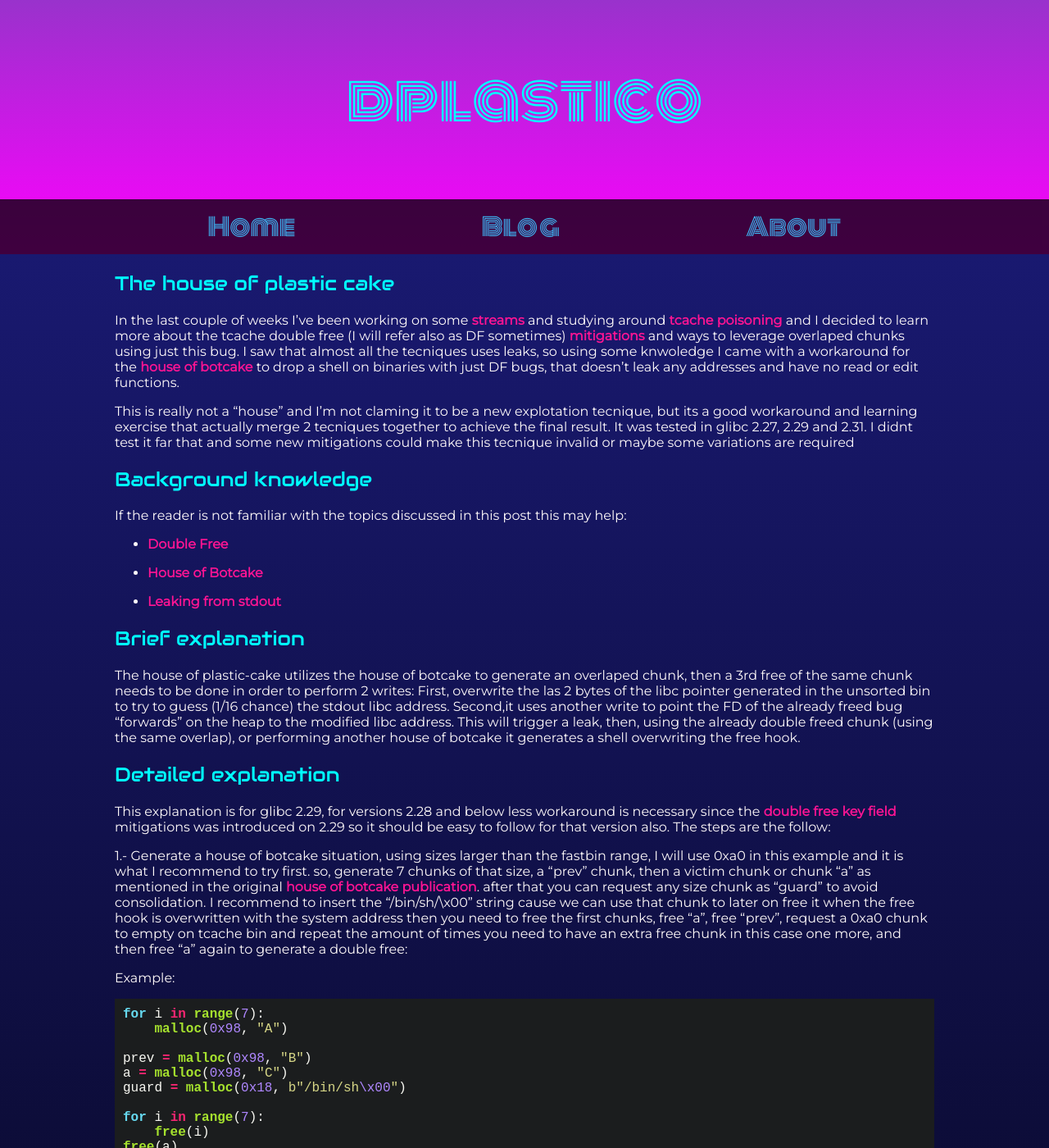
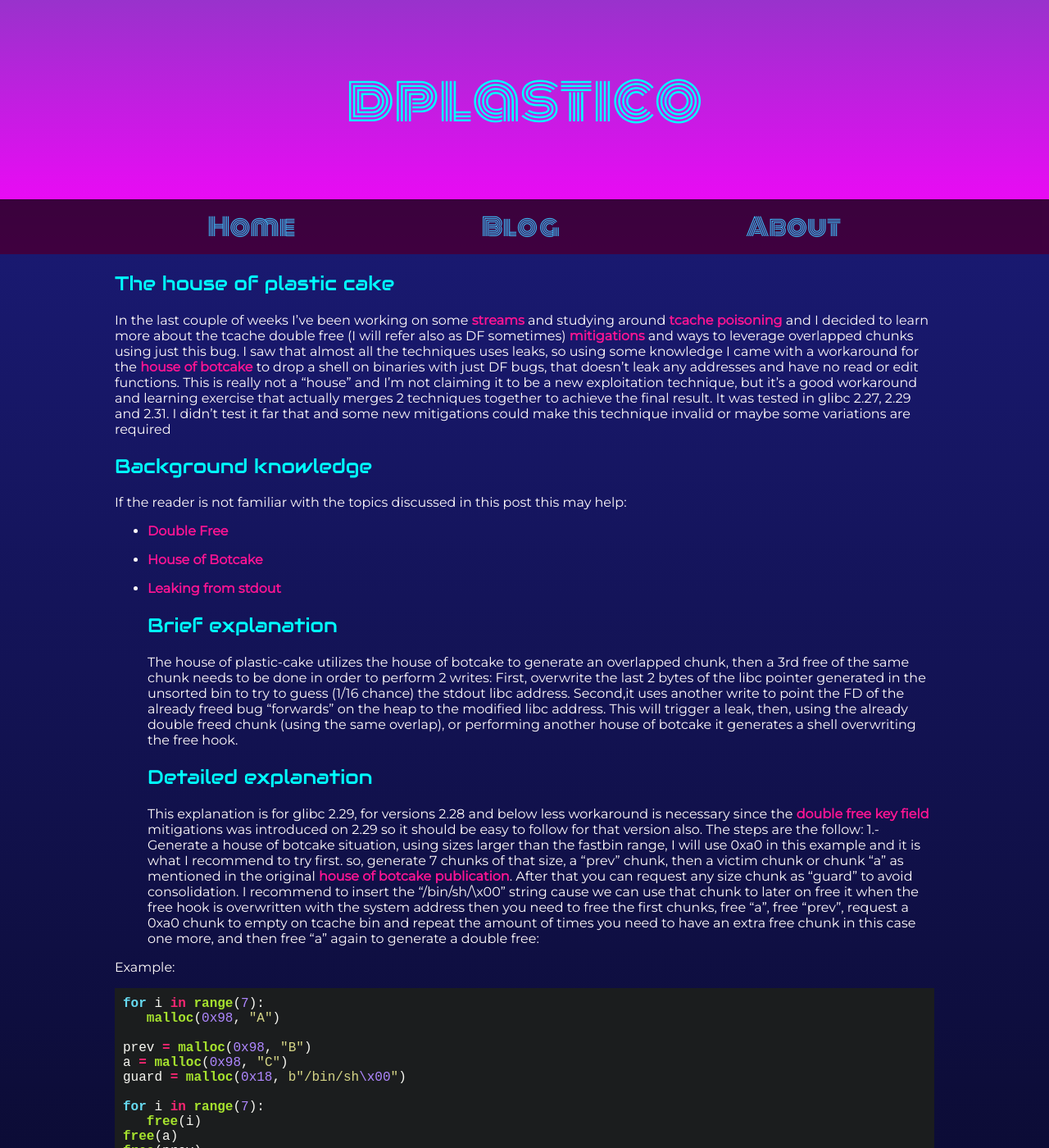
Before and after one commit to dplastico/dplastico.github.io, a Jekyll site: the page built from _posts/2021-10-17-Learning-Double-Restrictions:The-house-of-plastic-cake.md, in a window 1280 px wide and 1400 px high. Shown: the whole window at 82% size. Built offline with Jekyll 4.4.1, drawn with Linux system fonts in a browser that asks for light colours; nearby versions of some CDN libraries; some of the changed text lies outside the part shown.

Commit message:
house of plastic v1.8

````diff
--- a/_posts/2021-10-17-Learning-Double-Restrictions:The-house-of-plastic-cake.md
+++ b/_posts/2021-10-17-Learning-Double-Restrictions:The-house-of-plastic-cake.md
@@ -6,10 +6,8 @@ comments: true
 categories: [Sin categoría]
 ---
 # The house of plastic cake
-
-In the last couple of weeks I've been working on some [streams](https://www.youtube.com/watch?v=z-_JbUHwwSc) and studying around [tcache poisoning](https://github.com/shellphish/how2heap/blob/master/glibc_2.31/tcache_poisoning.c) and I decided to learn more about the tcache double free (I will refer also as DF sometimes) [mitigations](https://blog.infosectcbr.com.au/2019/09/linux-heap-glibc-tcache-double-free.html) and ways to leverage overlaped chunks using just this bug. I saw that almost all the tecniques uses leaks, so using some knwoledge I came with a workaround for the [house of botcake](https://github.com/shellphish/how2heap/blob/master/glibc_2.31/house_of_botcake.c) to drop a shell on binaries with just DF bugs, that doesn't leak any addresses and have no read or edit functions.
-
-This is really not a "house" and I'm not claming it to be a new explotation tecnique, but its a good workaround and learning exercise that actually merge 2 tecniques together to achieve the final result. It was tested in glibc 2.27, 2.29 and 2.31. I didnt test it far that and some new mitigations could make this tecnique invalid or maybe some variations are required
+In the last couple of weeks I've been working on some [streams](https://www.youtube.com/watch?v=z-_JbUHwwSc) and studying around [tcache poisoning](https://github.com/shellphish/how2heap/blob/master/glibc_2.31/tcache_poisoning.c) and I decided to learn more about the tcache double free (I will refer also as DF sometimes) [mitigations](https://blog.infosectcbr.com.au/2019/09/linux-heap-glibc-tcache-double-free.html) and ways to leverage overlapped chunks using just this bug. I saw that almost all the techniques uses leaks, so using some knowledge I came with a workaround for the [house of botcake](https://github.com/shellphish/how2heap/blob/master/glibc_2.31/house_of_botcake.c) to drop a shell on binaries with just DF bugs, that doesn't leak any addresses and have no read or edit functions.
+This is really not a "house" and I'm not claiming it to be a new exploitation technique, but it's a good workaround and learning exercise that actually merges 2 techniques together to achieve the final result. It was tested in glibc 2.27, 2.29 and 2.31. I didn't test it far that and some new mitigations could make this technique invalid or maybe some variations are required
 
 # Background knowledge
 
@@ -20,29 +18,23 @@ If the reader is not familiar with the topics discussed in this post this may he
 - [House of Botcake](https://github.com/shellphish/how2heap/blob/master/glibc_2.31/house_of_botcake.c)
 
 - [Leaking from stdout](https://vigneshsrao.github.io/posts/babytcache/)
-
 # Brief explanation
-
-The house of plastic-cake utilizes the house of botcake to generate an overlaped chunk, then a 3rd free of the same chunk  needs to be done in order to perform 2 writes: First, overwrite the las 2 bytes of the libc pointer generated in the unsorted bin to try to guess (1/16 chance) the stdout libc address. Second,it uses another write to point the FD of the already freed bug "forwards" on the heap to the modified libc address. This will trigger a leak, then, using the already double freed chunk (using the same overlap), or performing another house of botcake it generates a shell overwriting the free hook.
-
+The house of plastic-cake utilizes the house of botcake to generate an overlapped chunk, then a 3rd free of the same chunk  needs to be done in order to perform 2 writes: First, overwrite the last 2 bytes of the libc pointer generated in the unsorted bin to try to guess (1/16 chance) the stdout libc address. Second,it uses another write to point the FD of the already freed bug "forwards" on the heap to the modified libc address. This will trigger a leak, then, using the already double freed chunk (using the same overlap), or performing another house of botcake it generates a shell overwriting the free hook.
 # Detailed explanation
-
-
 This explanation is for glibc 2.29, for versions 2.28 and below less workaround is necessary since the [double free key field](https://blog.infosectcbr.com.au/2019/09/linux-heap-glibc-tcache-double-free.html) mitigations was introduced on 2.29 so it should be easy to follow for that version also. The steps are the follow:
-
-1.- Generate a house of botcake situation, using sizes larger than the fastbin range, I will use  0xa0 in this example and it is what I recommend to try first. so,  generate 7 chunks of that size, a "prev” chunk, then a victim chunk or chunk "a" as mentioned in the original [house of botcake publication](https://github.com/shellphish/how2heap/blob/master/glibc_2.31/house_of_botcake.c). after that you can request any size  chunk as "guard" to avoid consolidation. I recommend to insert the "/bin/sh/\x00" string cause we can use that chunk to later on free it when the free hook is overwritten with the system address then you need to free the first chunks, free "a", free "prev", request a 0xa0 chunk to empty on tcache bin and repeat the amount of times you need to have an extra free chunk in this case one more, and then free "a" again to generate a double free:
+1.- Generate a house of botcake situation, using sizes larger than the fastbin range, I will use  0xa0 in this example and it is what I recommend to try first. so,  generate 7 chunks of that size, a "prev” chunk, then a victim chunk or chunk "a" as mentioned in the original [house of botcake publication](https://github.com/shellphish/how2heap/blob/master/glibc_2.31/house_of_botcake.c). After that you can request any size  chunk as "guard" to avoid consolidation. I recommend to insert the "/bin/sh/\x00" string cause we can use that chunk to later on free it when the free hook is overwritten with the system address then you need to free the first chunks, free "a", free "prev", request a 0xa0 chunk to empty on tcache bin and repeat the amount of times you need to have an extra free chunk in this case one more, and then free "a" again to generate a double free:
 
 Example:
 ```python
 for i in range(7):
-    malloc(0x98, "A")
+   malloc(0x98, "A")
 
 prev = malloc(0x98, "B")
 a = malloc(0x98, "C")
 guard = malloc(0x18, b"/bin/sh\x00")
 
 for i in range(7):
-    free(i)
+   free(i)
 free(a)
 free(prev)
 b = malloc(0x98, "AAAAAAAA")
@@ -50,7 +42,6 @@ c = malloc(0x98, "YYYYYYYY")
 ##double free
 free(a)
 ```
-
 2.- Request a chunk that overlaps the already double freed chunk as in the house of botcake, in this case I will  use a 0xc0 size chunk keeping the same 0xa1 (in this case) size of the freed chunk, but zeroing the FD and BK (key field) of the freed chunk in the way of the overlapped one. this is to overcome the double free mitigation that it will check if the address of the tcache struct is written on the "bk" of the freed chunk as key. we zeroit so we can freed again and generate a new DF situation.
 
 Example:
@@ -59,7 +50,6 @@ malloc(0xb8, p64(0)*19 +p64(0xa1)+p64(0)*2)
 ```
 
 3.- We free the chunk to generate the freed chunk on the tcache 0xa0 and now we free overlapped chunk 0xc0.
-
 
 4.- Request a 0xa0 chunk again to being served from the overlapped chunk and overwrite the size of the unsorted bin in this case should be 0x81, or the size that you got and the just overwrite the last 2 bytes of the libc pointer in the FD of the unsortedbin. This will be our 1/16 brute force of the stdout address
 
@@ -73,20 +63,14 @@ malloc(0x98, p64(0)*3 +p64(0x81)+p16(0x1760))
 ```python
 malloc(0xb8, p64(0)*19+p64(0x91)+p8(0x80))# 0x80 is modified to point forwards in the heap where the overwritten libc pointer is
 ```
-
-6.- Then Request 2 malloc to clear the tcachebin list, and the the chunk will be served from the stdout address, using the technique described [here](https://vigneshsrao.github.io/posts/babytcache/) you will get a leak, even when the binary does not have any read function
-
+6.- Then Request 2 chunks to clear the tcachebin list, and the the chunk will be served from the stdout address, using the technique described [here](https://vigneshsrao.github.io/posts/babytcache/) you will get a leak, even when the binary does not have any read function
 7.- You can now repeat the steps of the house of botcake to create an overlapped chunk, but this time you can modify the FD of the overlapped chunk in the tcache with the address of the free hook
-
 8.- Request a 0xa0 chunk to write the free hook in the tcache struct for the 0xa0 chunks
-
 9.- Request a 0xa0 chunk that will be served from the free hook, and write the system address
-
 10.- Free the guard chunk, or the chunk where you write your command "/bin/sh\x00"
-
 # Conclusion
 
-I really enjoy heap exploitation and this exercise help me a lot to better understand malloc internals. I wouldn't really called a "house" but its a nice approach to exploit double free bugs that have more restrctions, I hope this post is useful to more poeple that want top explore the heap internals. If you have any doubts about this post you can contact me at dicord dplastico#3901
+I really enjoy heap exploitation and this exercise help me a lot to better understand malloc internals. I wouldn't really call it a "house" but it's a nice approach to exploit double free bugs that have more restrictions. I hope this post is useful to more people that want top explore the heap internals. If you have any doubts about this post you can contact me at dicord dplastico#3901
 
 I wanted to thanks the people that help me to write this post:
 
````
